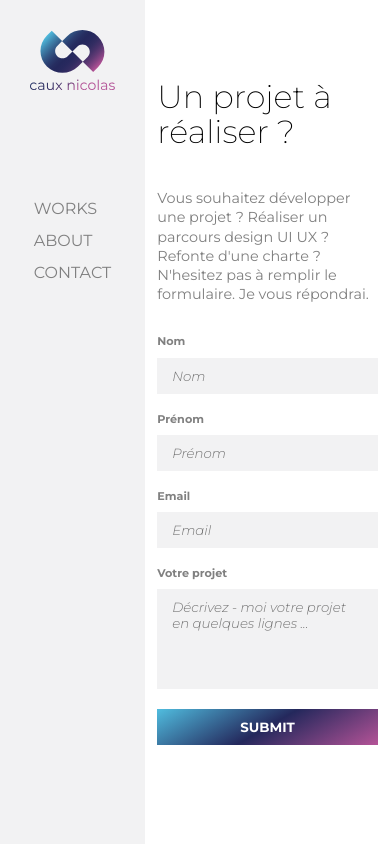
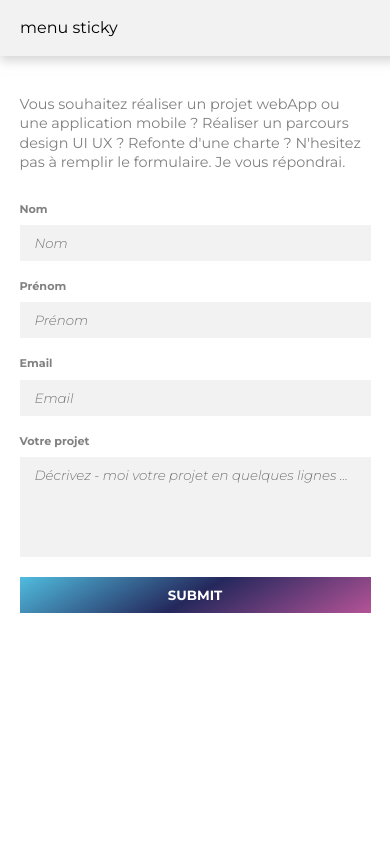
Before and after one commit to cauxNicolas/portfolio, a React (Create React App) app: page /contact in a window 390 px wide. Built offline with nearby package versions, Linux system fonts and the light colour scheme.

Commit message:
sticky menu

```diff
--- a/src/App.css
+++ b/src/App.css
@@ -6,6 +6,10 @@
 /*////////////////////*/
 /*/     General      /*/
 /*////////////////////*/
+/* Color */
+:root {
+	--gris-menu: #f2f2f3;
+}
 html {
 	font-family: "Montserrat", sans-serif;
 	font-size: 100%;
@@ -46,7 +50,9 @@ h1 {
 /*///////////////////*/
 /*/      Menu       /*/
 /*///////////////////*/
-
+.sticky-menu {
+	display: none;
+}
 .container {
 	display: flex;
 }
@@ -55,7 +61,7 @@ h1 {
 	width: 200px;
 	height: calc(100vh - 60px);
 	padding: 30px;
-	background-color: #f2f2f3;
+	background-color: var(--gris-menu);
 	display: flex;
 	flex-direction: column;
 	align-items: center;
@@ -127,7 +133,7 @@ textarea {
 	font-family: "Montserrat", sans-serif;
 	margin-bottom: 20px;
 	padding: 10px 15px;
-	background-color: #f2f2f3;
+	background-color: var(--gris-menu);
 	border: none;
 	resize: none;
 	outline: none;
@@ -155,6 +161,20 @@ form .input-flex {
 
 /* Responsive formulaire */
 @media screen and (max-width: 760px) {
+	/* Menu */
+	.menu {
+		display: none;
+	}
+	.sticky-menu {
+		display: block;
+		background-color: var(--gris-menu);
+		position: fixed;
+		padding: 20px;
+		z-index: 1000;
+		width: 100%;
+		box-shadow: 0 5px 10px rgba(187, 187, 187, 0.596);
+	}
+	/* Formulaire */
 	#formulaire {
 		width: 90%;
 	}
--- a/src/App.js
+++ b/src/App.js
@@ -31,6 +31,9 @@ function App() {
 						</ul>
 					</nav>
 				</div>
+				<div className="sticky-menu">
+					<div>menu sticky</div>
+				</div>
 				<div className="content">
 					<Switch>
 						<Route path="/about">
--- a/src/containers/Contact.js
+++ b/src/containers/Contact.js
@@ -6,9 +6,10 @@ const Contact = () => {
 			<div id="formulaire" className="effect">
 				<h1>Un projet à réaliser ?</h1>
 				<p className="mb-2">
-					Vous souhaitez développer une projet ? Réaliser un parcours
-					design UI UX ? Refonte d'une charte ? N'hesitez pas à
-					remplir le formulaire. Je vous répondrai.
+					Vous souhaitez réaliser un projet webApp ou une application
+					mobile ? Réaliser un parcours design UI UX ? Refonte d'une
+					charte ? N'hesitez pas à remplir le formulaire. Je vous
+					répondrai.
 				</p>
 
 				<form>
```
Also changed, not shown: 1 other file (tests, documents, lock files or other folders).
